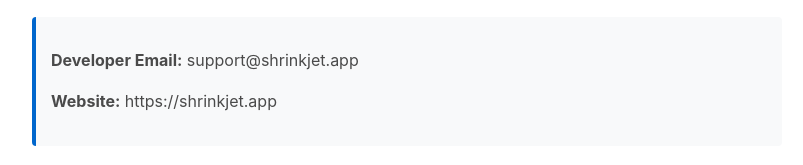
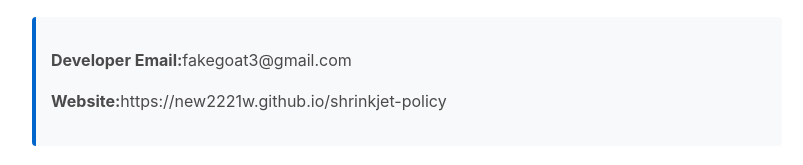
Before and after one commit to new2221w/shrinkjet-policy, a plain HTML site: page index.html in a window 1280 px wide. Shown: the part 3045-3210 px from the top of the page, without its empty margins (233-1036 px from the left). Drawn offline with Linux system fonts and the light colour scheme.

Commit message:
Update index.html

```diff
--- a/index.html
+++ b/index.html
@@ -95,8 +95,8 @@
     <p>If you have any questions or suggestions about this Privacy Policy, do not hesitate to contact us.</p>
 
     <div class="contact-info">
-        <p><strong>Developer Email:</strong> support@shrinkjet.app</p>
-        <p><strong>Website:</strong> https://shrinkjet.app</p>
+        <p><strong>Developer Email:</strong>fakegoat3@gmail.com</p>
+        <p><strong>Website:</strong>https://new2221w.github.io/shrinkjet-policy</p>
     </div>
 
 </body>
```
